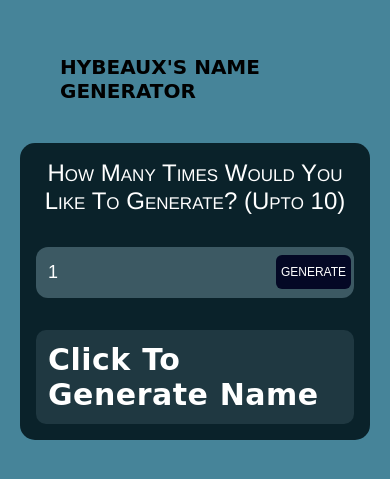
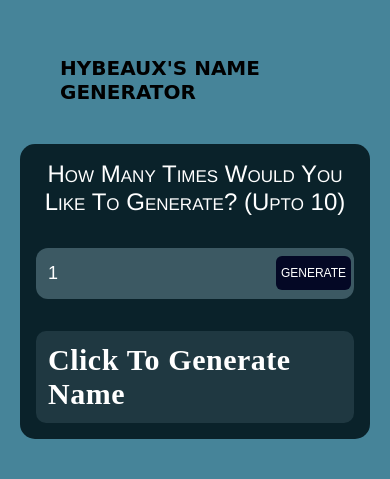
Before and after one commit to Hybeeshmurda/Random-name-generator, a plain HTML site: page index.html in a window 390 px wide. Shown: the part 195-674 px from the top of the page. Drawn offline with Linux system fonts and the light colour scheme.

Commit message:
Update style.css

```diff
--- a/style.css
+++ b/style.css
@@ -126,7 +126,7 @@ h1{
       letter-spacing: .5px;
       word-spacing: .4px;
       font-weight:600;
-      font-family:cursive;
+      font-family:crimson-pro;
    }
    .container .form button{
       top:6px;
```
